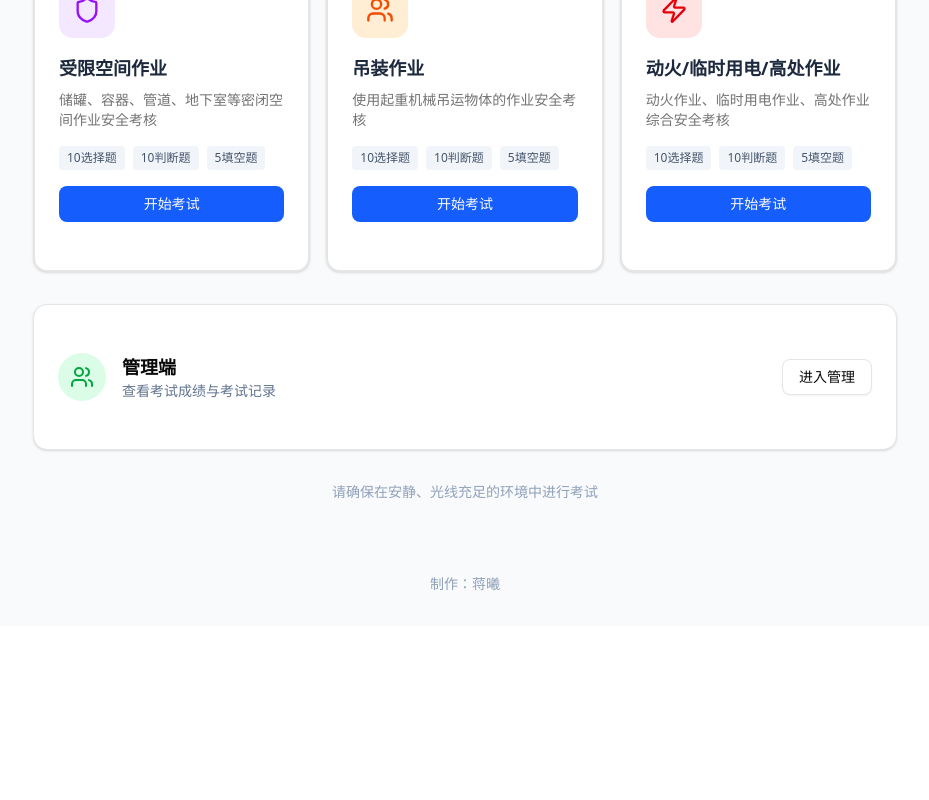
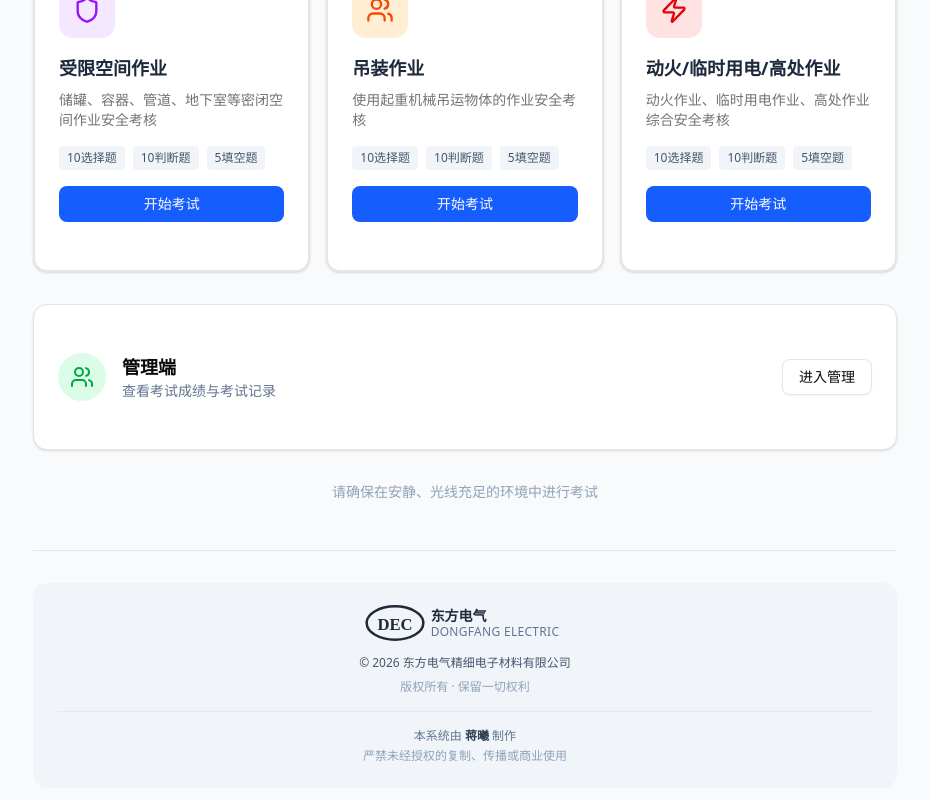
Before and after one commit to taylor263/safety-exam, a Next.js app: page / in a window 1280 px wide. Shown: the part 905-1705 px from the top of the page, without its empty margins (175-1104 px from the left). Before the commit the page ends 1531 px from the top, so only its background shows below. Built offline with nearby package versions, Linux system fonts and the light colour scheme.

Commit message:
fix: 版权信息"精心制作"改为"制作"

```diff
--- a/src/app/admin/page.tsx
+++ b/src/app/admin/page.tsx
@@ -218,8 +218,16 @@ export default function AdminPage() {
           </CardContent>
 
           {/* 版权保护信息 */}
-          <div className="px-6 pb-6 text-center text-slate-400 text-xs border-t border-slate-100 pt-4">
-            <p>制作：蒋曦</p>
+          <div className="px-6 pb-6 text-center border-t border-slate-100 pt-4">
+            <div className="flex items-center justify-center gap-2 mb-2">
+              <svg width="24" height="15" viewBox="0 0 36 22">
+                <ellipse cx="18" cy="11" rx="17" ry="10" fill="none" stroke="#64748b" strokeWidth="1"/>
+                <text x="18" y="15" textAnchor="middle" fill="#64748b" fontSize="9" fontWeight="bold" fontFamily="serif">DEC</text>
+              </svg>
+              <span className="text-xs text-slate-400">东方电气</span>
+            </div>
+            <p className="text-xs text-slate-400">© {new Date().getFullYear()} 东方电气精细电子材料有限公司</p>
+            <p className="text-xs text-slate-300 mt-1">本系统由 <span className="text-slate-400">蒋曦</span> 制作</p>
           </div>
         </Card>
       </div>
@@ -652,8 +660,16 @@ export default function AdminPage() {
         )}
 
         {/* 版权保护信息 */}
-        <div className="mt-6 text-center text-slate-400 text-xs">
-          <p>制作：蒋曦</p>
+        <div className="mt-6 pt-6 border-t border-slate-200 text-center">
+          <div className="flex items-center justify-center gap-2 mb-2">
+            <svg width="24" height="15" viewBox="0 0 36 22">
+              <ellipse cx="18" cy="11" rx="17" ry="10" fill="none" stroke="#64748b" strokeWidth="1"/>
+              <text x="18" y="15" textAnchor="middle" fill="#64748b" fontSize="9" fontWeight="bold" fontFamily="serif">DEC</text>
+            </svg>
+            <span className="text-xs text-slate-400">东方电气</span>
+          </div>
+          <p className="text-xs text-slate-400">© {new Date().getFullYear()} 东方电气精细电子材料有限公司</p>
+          <p className="text-xs text-slate-300 mt-1">本系统由 <span className="text-slate-400">蒋曦</span> 制作</p>
         </div>
       </main>
     </div>
--- a/src/app/exam/page.tsx
+++ b/src/app/exam/page.tsx
@@ -504,8 +504,16 @@ function ExamContent() {
           </Card>
 
           {/* 版权保护信息 */}
-          <div className="mt-6 text-center text-slate-400 text-xs">
-            <p>制作：蒋曦</p>
+          <div className="mt-6 pt-6 border-t border-slate-200 text-center">
+            <div className="flex items-center justify-center gap-2 mb-2">
+              <svg width="24" height="15" viewBox="0 0 36 22">
+                <ellipse cx="18" cy="11" rx="17" ry="10" fill="none" stroke="#64748b" strokeWidth="1"/>
+                <text x="18" y="15" textAnchor="middle" fill="#64748b" fontSize="9" fontWeight="bold" fontFamily="serif">DEC</text>
+              </svg>
+              <span className="text-xs text-slate-400">东方电气</span>
+            </div>
+            <p className="text-xs text-slate-400">© {new Date().getFullYear()} 东方电气精细电子材料有限公司</p>
+            <p className="text-xs text-slate-300 mt-1">本系统由 <span className="text-slate-400">蒋曦</span> 制作</p>
           </div>
         </main>
       </div>
--- a/src/app/page.tsx
+++ b/src/app/page.tsx
@@ -165,8 +165,36 @@ export default function HomePage() {
         </div>
 
         {/* 版权保护信息 */}
-        <div className="mt-12 pt-6 text-center text-slate-400 text-sm">
-          <p>制作：蒋曦</p>
+        <div className="mt-12 pt-8 border-t border-slate-200">
+          <div className="bg-slate-100 rounded-xl p-6 text-center">
+            {/* DEC品牌标识 */}
+            <div className="flex items-center justify-center gap-3 mb-4">
+              <svg width="48" height="30" viewBox="0 0 36 22" className="scale-125">
+                <ellipse cx="18" cy="11" rx="17" ry="10" fill="none" stroke="#1f2937" strokeWidth="1.5"/>
+                <text x="18" y="15" textAnchor="middle" fill="#1f2937" fontSize="10" fontWeight="bold" fontFamily="serif">DEC</text>
+              </svg>
+              <div className="text-left">
+                <div className="text-sm font-bold text-slate-800 leading-tight">东方电气</div>
+                <div className="text-xs text-slate-500 leading-tight tracking-wide">DONGFANG ELECTRIC</div>
+              </div>
+            </div>
+
+            {/* 版权声明 */}
+            <div className="space-y-2 text-slate-600">
+              <p className="text-xs">© {new Date().getFullYear()} 东方电气精细电子材料有限公司</p>
+              <p className="text-xs text-slate-400">
+                版权所有 · 保留一切权利
+              </p>
+              <div className="mt-4 pt-4 border-t border-slate-200">
+                <p className="text-xs text-slate-500">
+                  本系统由 <span className="font-semibold text-slate-700">蒋曦</span> 制作
+                </p>
+                <p className="text-xs text-slate-400 mt-1">
+                  严禁未经授权的复制、传播或商业使用
+                </p>
+              </div>
+            </div>
+          </div>
         </div>
       </main>
     </div>
```
